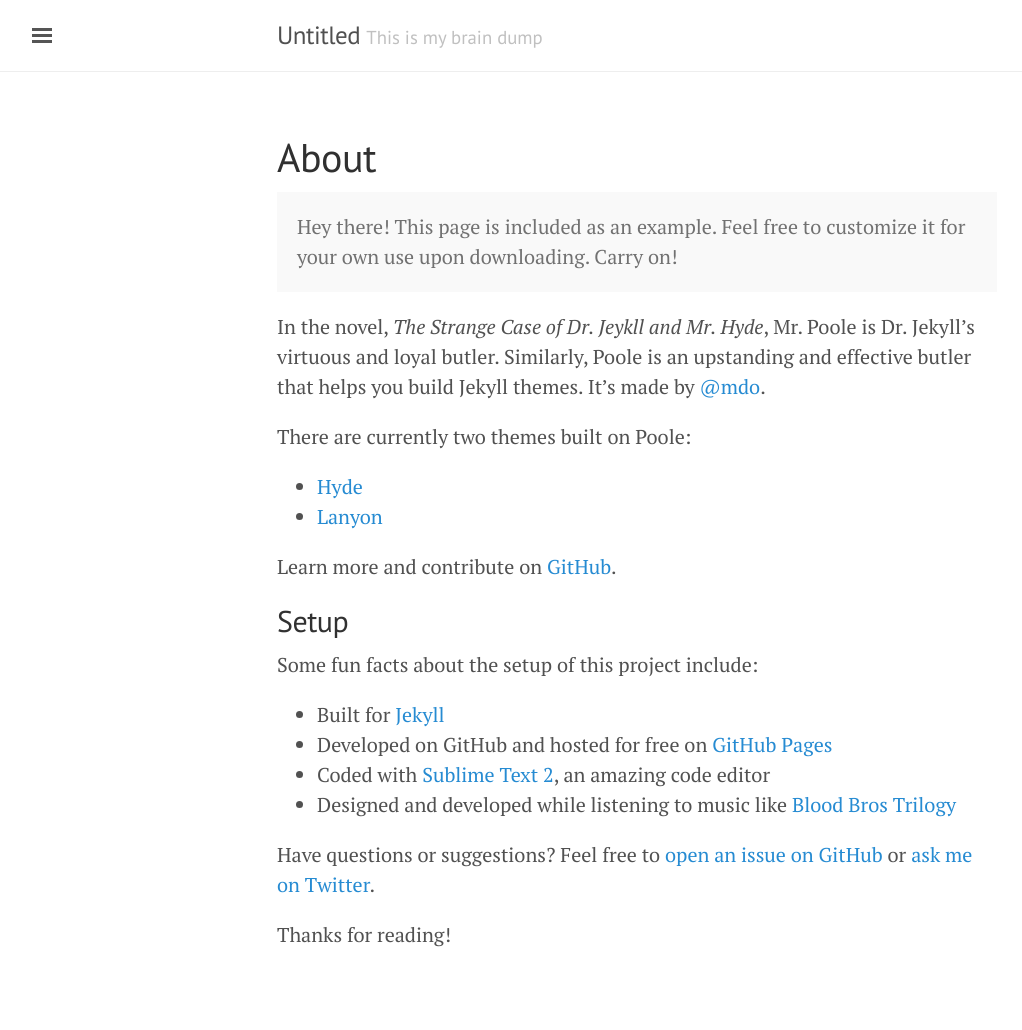
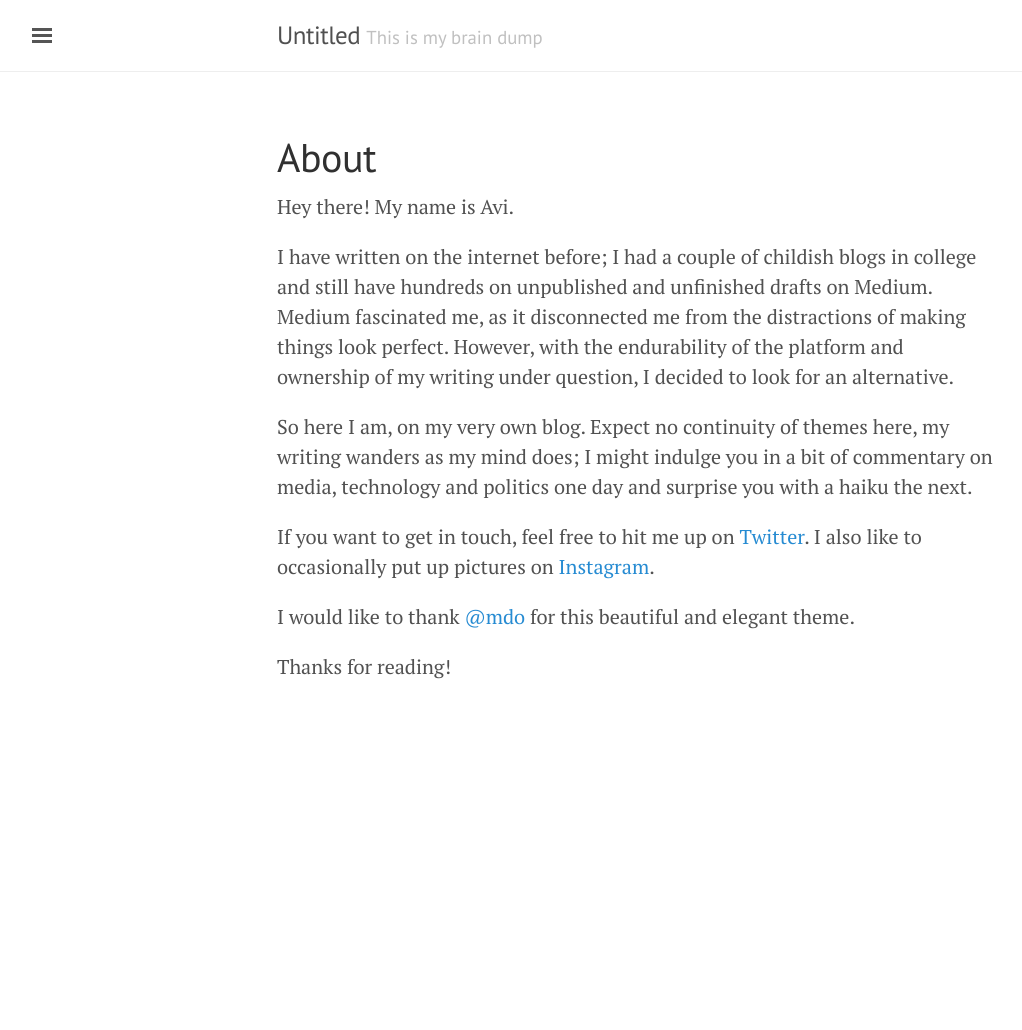
Before and after one commit to aviagarwal1212/avidiotic.github.io, a Jekyll site: the page built from about.md, in a window 1280 px wide. Shown: the whole page, without its empty margins (3-1025 px from the left). Built offline with Jekyll 4.4.1, drawn with Linux system fonts in a browser that asks for light colours; after the commit the page ends 900 px from its top, so only the background shows below that.

Commit message:
Added About

```diff
--- a/404.html
+++ b/404.html
@@ -6,5 +6,5 @@ permalink: 404.html
 
 <div class="page">
   <h1 class="page-title">404: Page not found</h1>
-  <p class="lead">Sorry, we've misplaced that URL or it's pointing to something that doesn't exist. <a href="{{ site.baseurl }}/">Head back home</a> to try finding it again.</p>
+  <p class="lead">Feels like you have the address wrong? Or I might have fucked up somewhere :P <a href="{{ site.baseurl }}/">Head back home</a> to try finding it again.</p>
 </div>
--- a/_config.yml
+++ b/_config.yml
@@ -15,6 +15,3 @@ paginate:            5
 author:
   name:              Avi Agarwal
   url:               https://twitter.com/avidiotic
-
-# Custom vars
-version:             1.0.0
--- a/_includes/sidebar.html
+++ b/_includes/sidebar.html
@@ -25,9 +25,6 @@
       {% endif %}
     {% endfor %}
 
-    <a class="sidebar-nav-item" href="{{ site.github.repo }}/archive/v{{ site.version }}.zip">Download</a>
-    <a class="sidebar-nav-item" href="{{ site.github.repo }}">GitHub project</a>
-    <span class="sidebar-nav-item">Currently v{{ site.version }}</span>
   </nav>
 
   <div class="sidebar-item">
--- a/about.md
+++ b/about.md
@@ -2,29 +2,14 @@
 layout: page
 title: About
 ---
+Hey there! My name is Avi.
 
-<p class="message">
-  Hey there! This page is included as an example. Feel free to customize it for your own use upon downloading. Carry on!
-</p>
+I have written on the internet before; I had a couple of childish blogs in college and still have hundreds on unpublished and unfinished drafts on Medium. Medium fascinated me, as it disconnected me from the distractions of making things look perfect. However, with the endurability of the platform and ownership of my writing under question, I decided to look for an alternative.
 
-In the novel, *The Strange Case of Dr. Jeykll and Mr. Hyde*, Mr. Poole is Dr. Jekyll's virtuous and loyal butler. Similarly, Poole is an upstanding and effective butler that helps you build Jekyll themes. It's made by [@mdo](https://twitter.com/mdo).
+So here I am, on my very own blog. Expect no continuity of themes here, my writing wanders as my mind does; I might indulge you in a bit of commentary on media, technology and politics one day and surprise you with a haiku the next.
 
-There are currently two themes built on Poole:
+If you want to get in touch, feel free to hit me up on [Twitter](https://twitter.com/avidiotic). I also like to occasionally put up pictures on [Instagram](https://instagram.com/@avidiotic).
 
-* [Hyde](http://hyde.getpoole.com)
-* [Lanyon](http://lanyon.getpoole.com)
-
-Learn more and contribute on [GitHub](https://github.com/poole).
-
-## Setup
-
-Some fun facts about the setup of this project include:
-
-* Built for [Jekyll](http://jekyllrb.com)
-* Developed on GitHub and hosted for free on [GitHub Pages](https://pages.github.com)
-* Coded with [Sublime Text 2](http://sublimetext.com), an amazing code editor
-* Designed and developed while listening to music like [Blood Bros Trilogy](https://soundcloud.com/maddecent/sets/blood-bros-series)
-
-Have questions or suggestions? Feel free to [open an issue on GitHub](https://github.com/poole/issues/new) or [ask me on Twitter](https://twitter.com/mdo).
+I would like to thank [@mdo](https://twitter.com/mdo) for this beautiful and elegant theme.
 
 Thanks for reading!
```
